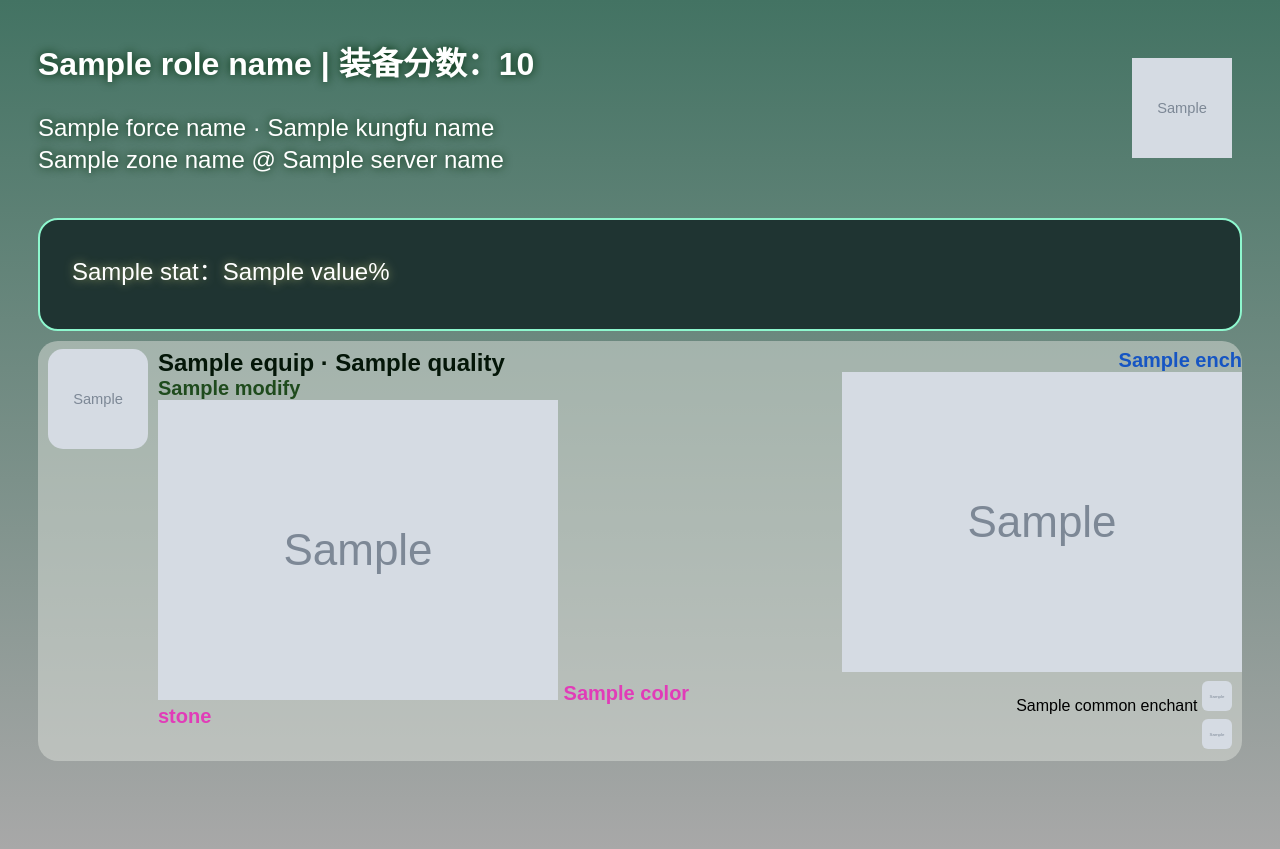
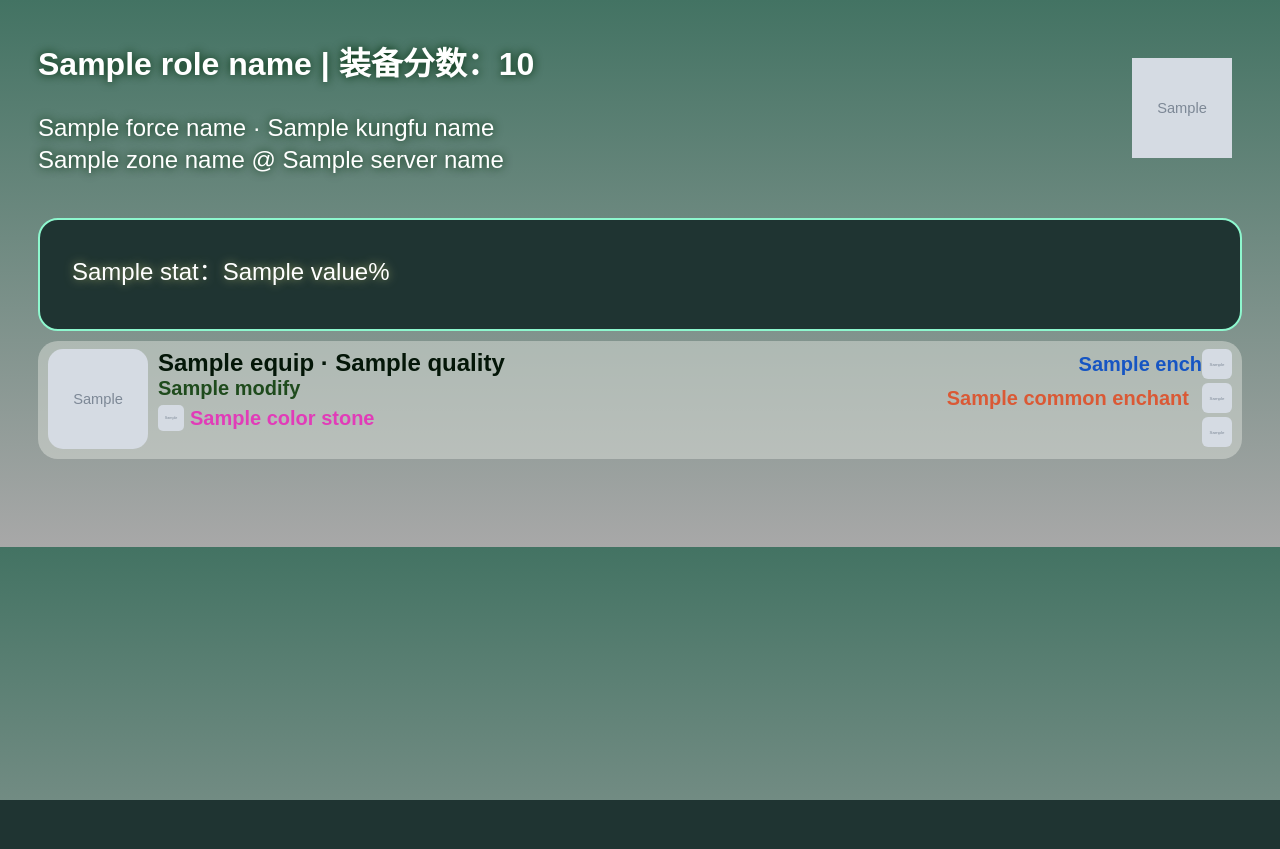
Before and after one commit to Kaibo-He/JX3QQbot, a Python web app: template templates/equip_card.html in a window 1280 px wide. After the commit the page ends 800 px from the top, so only its background shows below. Run offline with Jinja, Linux system fonts and the light colour scheme; the template is opened without the code that fills it: most values are stand-ins (such as "Sample title", 1, 10 or a date in 2020); grey boxes marked "Sample" are stand-in pictures.

Commit message:
Update equip_card.html

```diff
--- a/templates/equip_card.html
+++ b/templates/equip_card.html
@@ -67,6 +67,11 @@
       width: 100%;
     }
 
+    .stars {
+      color: #FFE605;
+      font-size: 30px;
+    }
+
     .equip .details-left {
       text-align: left;
     }
@@ -96,15 +101,42 @@
       font-size: 20px;
       font-weight: bold;
       color: #E13CB8;
+      display: flex;
+      align-items: center;
+      gap: 6px;
+      margin-top: 5px;
+    }
+
+    .equip .details .colorStone img {
+      width: 26px;
+      height: 26px;
+      object-fit: cover;
+      border-radius: 5px;
     }
 
     .equip .details .enchant{
       font-size: 20px;
       font-weight: bold;
       color: #1655C3;
+      display: flex;
+      align-items: center;
+      margin-right: 10px;
+    }
+
+    .equip .details .enchant img {
+      width: 30px;
+      height: 30px;
+      object-fit: cover;
+      border-radius: 6px;
     }
 
     .equip .details .common{
+      font-size: 20px;
+      font-weight: bold;
+      color: #DA5935;
+      display: flex;
+      align-items: center;
+      gap: 13px;
       margin-right: 10px;
     }
 
@@ -175,7 +207,7 @@
           <div class="name">
             {{ equip.name }} · {{ equip.quality }}
             {% if equip.strengthLevel %}
-             · {{ '⭐' * (equip.strengthLevel|int) }}
+             · <span class="stars">{{ '★' * (equip.strengthLevel|int) }}</span>
             {% endif %}
           </div>
           <div class="modifys">
@@ -216,30 +248,4 @@
 
 
 </body>
-
-<script>
-  // 等待所有图片加载或失败，再设置 window.ready = true
-  const imgs = Array.from(document.images);
-  let loaded = 0;
-
-  function check() {
-    loaded++;
-    if (loaded === imgs.length) {
-      window.ready = true;
-    }
-  }
-
-  imgs.forEach(img => {
-    if (img.complete) {
-      check();
-    } else {
-      img.onload = check;
-      img.onerror = check;
-    }
-  });
-
-  if (imgs.length === 0) {
-    window.ready = true;
-  }
-</script>
 </html>
```
